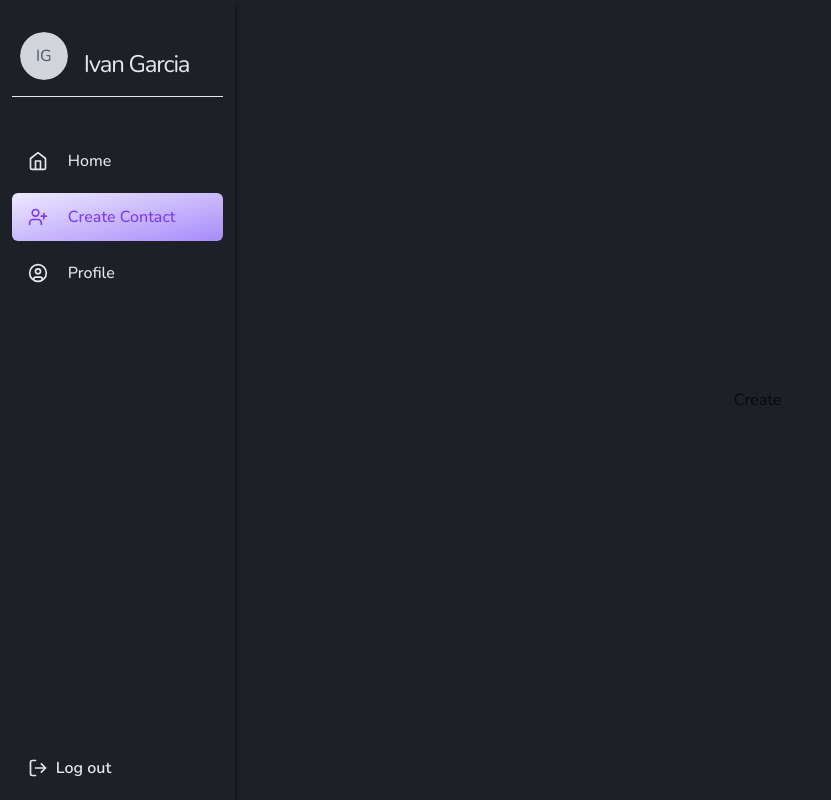
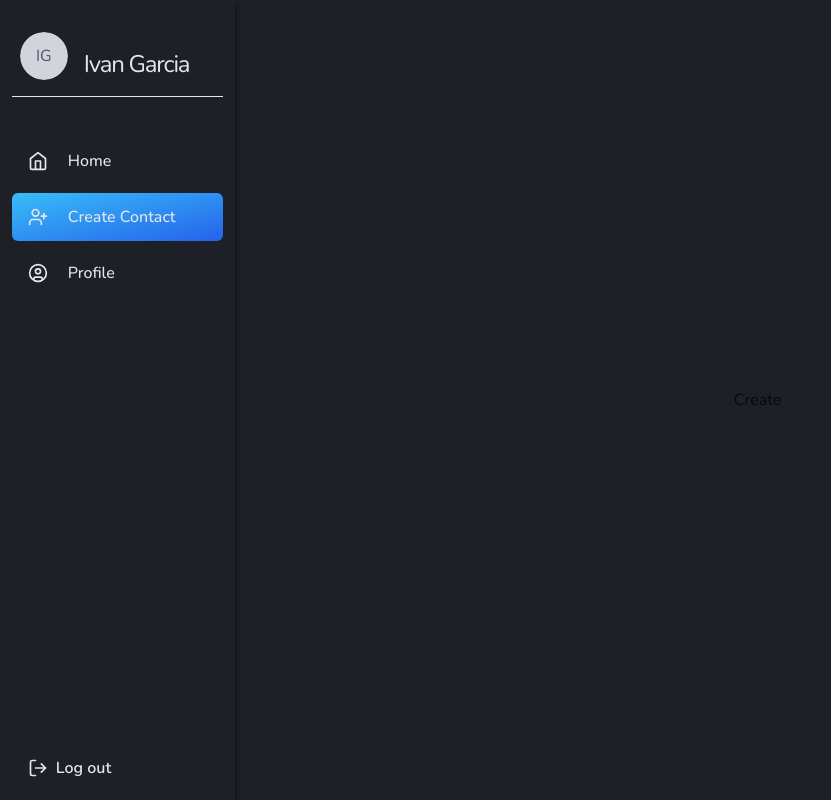
Before and after one commit to x1vaan/Contacts-App-Next, a Next.js app: page /create in a window 1280 px wide. Shown: the whole page, without its empty margins (0-831 px from the left). Built offline with nearby package versions, Linux system fonts and the light colour scheme.

Commit message:
change colors side bar, add data cards

```diff
--- a/app/(logged)/home/page.tsx
+++ b/app/(logged)/home/page.tsx
@@ -9,7 +9,7 @@ export default async function Home() {
     <div className="flex justify-center w-full h-full overflow-y-scroll">
       <div className="grid grid-cols-1 sm:grid-cols-2 md:grid-cols-2 lg:grid-cols-3 xl:grid-cols-4 gap-10 pb-10 items-center w-[90%] mt-8">
         {data?.map((contact) => {
-          return <ContactCard id={contact.id} title={contact.title} body={contact.body} />;
+          return <ContactCard id={contact.id} number={contact.number} photo={contact.photo} bio={contact.bio} name={contact.name} />;
         })}
       </div>
       {/* <Button className="bg-white text-slate-900 font-bold" disabled>
--- a/app/_actions/ContactsActions.ts
+++ b/app/_actions/ContactsActions.ts
@@ -4,7 +4,7 @@ import { JsonPlaceholder } from "@/types/types";
 
 export async function getJson(): Promise<JsonPlaceholder[] | null> {
   try {
-    const res = fetch("https://jsonplaceholder.typicode.com/posts", { cache: "no-store" });
+    const res = fetch("https://653173714d4c2e3f333d0605.mockapi.io/contacts", { cache: "no-store" });
     const data = (await res).json();
     return data;
   } catch (error:any) {
--- a/app/_components/cards/ContactCard.tsx
+++ b/app/_components/cards/ContactCard.tsx
@@ -1,17 +1,18 @@
 import { Card, CardContent, CardDescription, CardFooter, CardHeader, CardTitle } from "@/components/ui/card";
-import { ContactsProps } from "@/types/types";
+import { JsonPlaceholder } from "@/types/types";
 import { Button } from "@/components/ui/button";
 import Image from "next/image";
 
-export default function ContactCard({ id, title, body }: ContactsProps) {
+export default function ContactCard({ id, number, bio, photo, name }: JsonPlaceholder) {
   return (
-    <Card className="rounded-xl cursor-pointer transition border-0 bg-[#252930] text-gray-200 min-h-[23rem]">
+    <Card className="rounded-xl cursor-pointer transition border-0 bg-[#252930] text-gray-200">
       <CardHeader className="flex justify-center items-center">
         <div className="relative w-32 h-32">
-          <Image src={"https://picsum.photos/200/300"} fill className="rounded-xl object-cover" alt="Contact" />
+          <Image src={photo} fill className="rounded-xl object-cover" alt="Contact" />
         </div>
-        <p className="font-bold text-sm text-center">{title}</p>
-        <p className="text-xs">{body}</p>
+        <p className="font-bold text-medium text-center text-blue-500">{name}</p>
+        <p className="text-xs">{bio}</p>
+        <p>{number}</p>
       </CardHeader>
       <CardFooter className="relative flex justify-between items-center text-xs text-muted-foregroun mb-0">
         <p>{id}</p>
--- a/app/_components/shared/SideBar.tsx
+++ b/app/_components/shared/SideBar.tsx
@@ -12,7 +12,7 @@ export default function SideBar() {
     <section className="w-72 bg-inherit h-full shadow-md shadow-current relative flex justify-center items-center left-0 top-0">
       <div className="w-[90%] h-full flex flex-col items-center text-gray-200">
         <div className="w-full flex justify-start items-center mt-8 gap-4 pb-4 border-b-gray-200 border-b-[1px]">
-          <Avatar className="ml-2 w-12 h-12">
+          <Avatar className="ml-2 w-12 h-12 cursor-pointer">
             <AvatarFallback className="bg-gray-300 text-gray-600">IG</AvatarFallback>
           </Avatar>
           <div className="h-full flex items-end">
@@ -27,11 +27,11 @@ export default function SideBar() {
               <Link
                 href={link.href}
                 key={link.label}
-                className={`w-full h-10 rounded-md flex justify-start items-center gap-5 p-4 py-6 text-base font-medium focus:bg-violet-400 transition-colors ${
-                  pathname.includes(link.href) ? "bg-gradient-to-tl from-violet-400 to-violet-100 text-violet-600" : "hover:bg-violet-400 hover:bg-opacity-30"
+                className={`w-full h-10 rounded-md flex justify-start items-center gap-5 p-4 py-6 text-base font-medium focus:opacity-60 transition-colors ${
+                  pathname.includes(link.href) ? "bg-gradient-to-tl from-blue-600 to-sky-400" : "hover:bg-blue-400"
                 }`}
               >
-                <Icon className={`${pathname.includes(link.href) ? "text-violet-600" : ""}`} size={20} />
+                <Icon size={20} />
                 {link.label}
               </Link>
             );
--- a/next.config.js
+++ b/next.config.js
@@ -4,7 +4,7 @@ const nextConfig = {
     serverActions: true,
   },
   images: {
-    domains: ["picsum.photos"],
+    domains: ["cloudflare-ipfs.com"],
   },
 };
 
```
Also changed, not shown: types/types.ts (+4 -9 lines).
